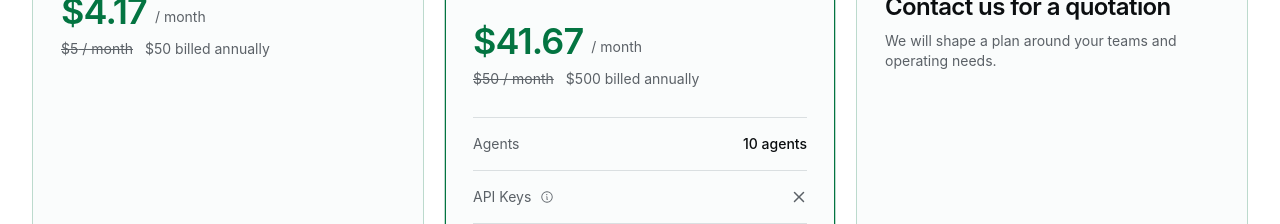
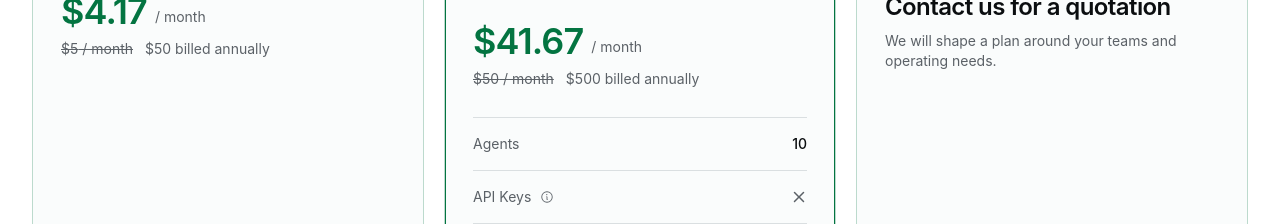
Before and after one commit to agentinc/landing-page, a React (Vite) app: page / in a window 1280 px wide. Shown: the part 5780-6004 px from the top of the page. Built offline with nearby package versions, Linux system fonts and the light colour scheme; no server answers.

Commit message:
simplify agent count display

```diff
--- a/src/routes/index.tsx
+++ b/src/routes/index.tsx
@@ -803,7 +803,7 @@ function TeamsPricingCard({
       <dl className="my-7 divide-y divide-border border-y border-border">
         <PricingFact
           label="Agents"
-          value={`${selectedPlan.agents} ${selectedPlan.agents === 1 ? 'agent' : 'agents'}`}
+          value={String(selectedPlan.agents)}
         />
         <ApiKeyFact startingCredits={selectedPlan.startingCredits} />
       </dl>
```
